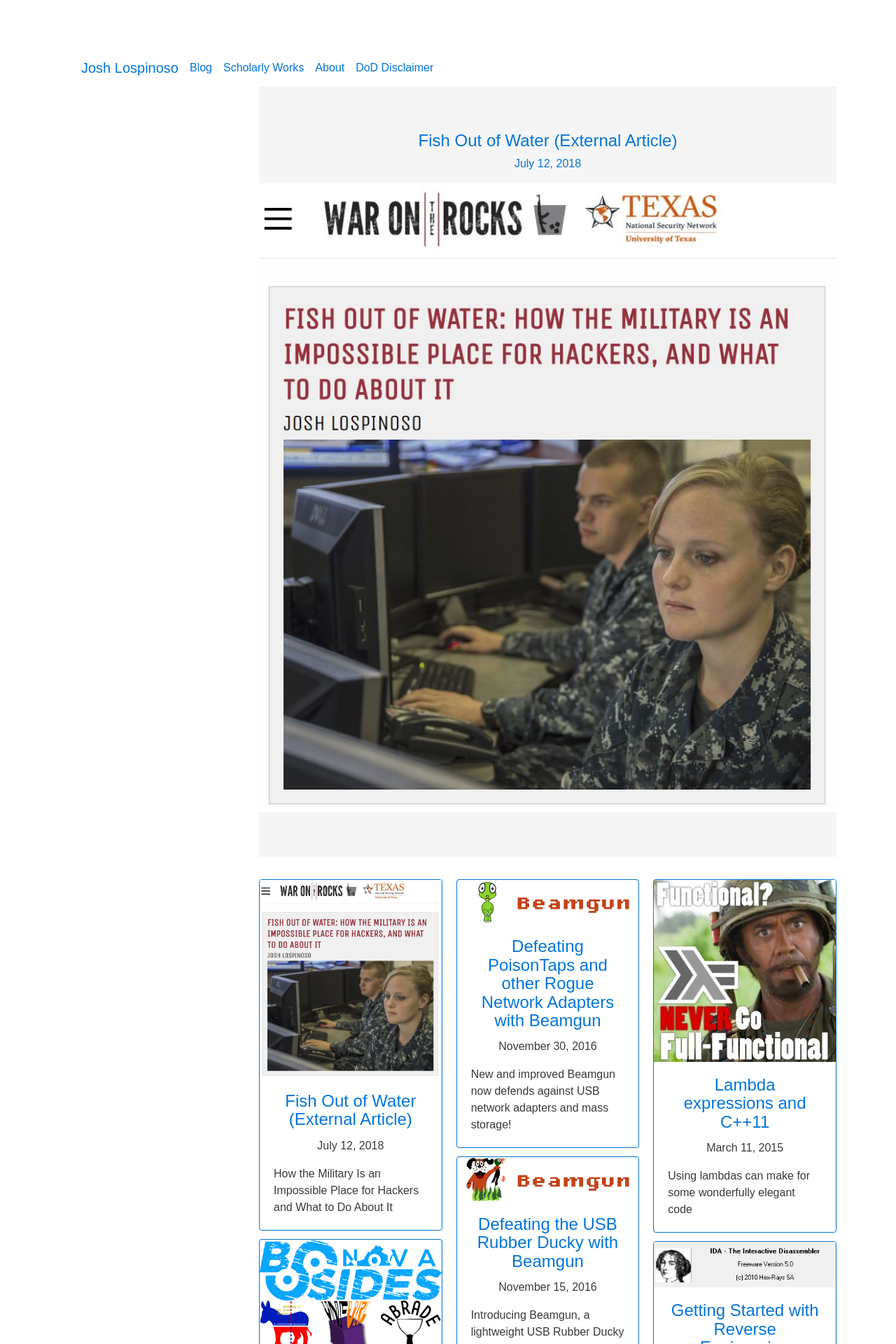
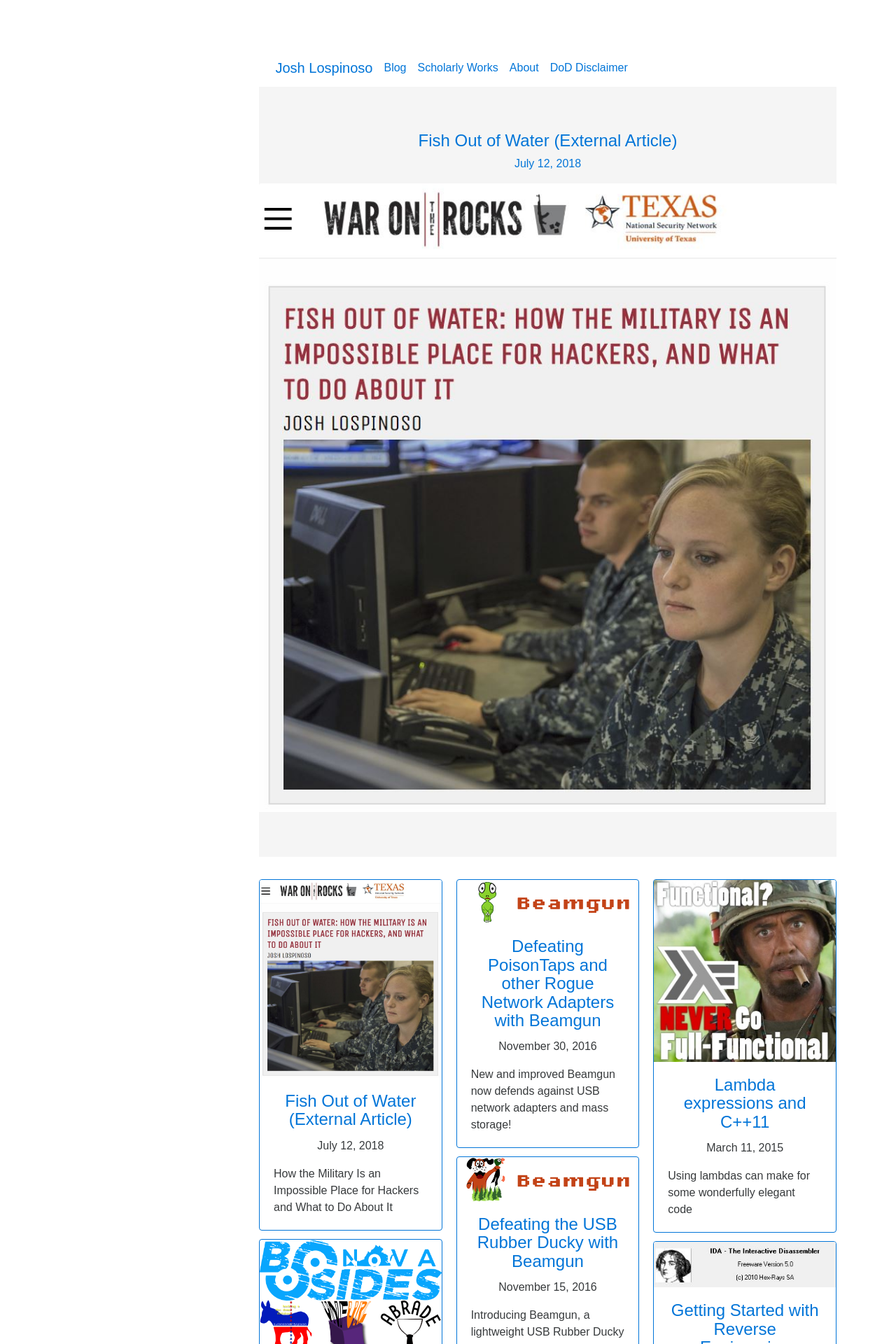
Before and after one commit to JLospinoso/jlospinoso.github.io, a Jekyll site: the page built from index.html, in a window 1280 px wide. Shown: the top 1920 px of the page at 70% size. Built offline with Jekyll 4.4.1, drawn with Linux system fonts in a browser that asks for light colours; some web fonts are replaced; the list of posts is cut into pages by our own code.

Commit message:
Layout updates

```diff
--- a/_layouts/default.html
+++ b/_layouts/default.html
@@ -17,7 +17,7 @@
 <body>
 
 <div class="container">
-    <nav class="navbar">
+    <nav class="navbar offset-sm-3">
         <div class="container">
             <a class="navbar-brand" href="https://keybase.io/jlospinoso" target="_blank">Josh Lospinoso</a>
             <ul class="nav navbar-nav">
@@ -41,18 +41,18 @@
             </div>
             <div class="col-xs-4 text-xs-center">
                 <a href="https://www.linkedin.com/in/jalospinoso" target="_blank">
-					<img src="/images/linkedin.png" alt="LinkedIn" />
+					<img src="/images/linkedin.png" alt="LinkedIn" height="32" width="32"/>
 				</a>
 				<a href="https://twitter.com/jalospinoso" target="_blank">
-					<img src="/images/twitter.png" alt="Twitter" />
+					<img src="/images/twitter.png" alt="Twitter" height="32" width="32"/>
 				</a>
 				<a href="https://github.com/JLospinoso" target="_blank">
-					<img src="/images/github.png" alt="Github" />
+					<img src="/images/github.png" alt="Github" height="32" width="32"/>
 				</a>
             </div>
             <div class="col-xs-4 text-xs-center">
                 <a href="https://feeds.feedburner.com/jalospinoso" target="_blank">
-					<img src="/images/rss.png" alt="RSS Feed" />
+					<img src="/images/rss.png" alt="RSS Feed" height="32" width="32"/>
 				</a>
             </div>
         </div>
```
